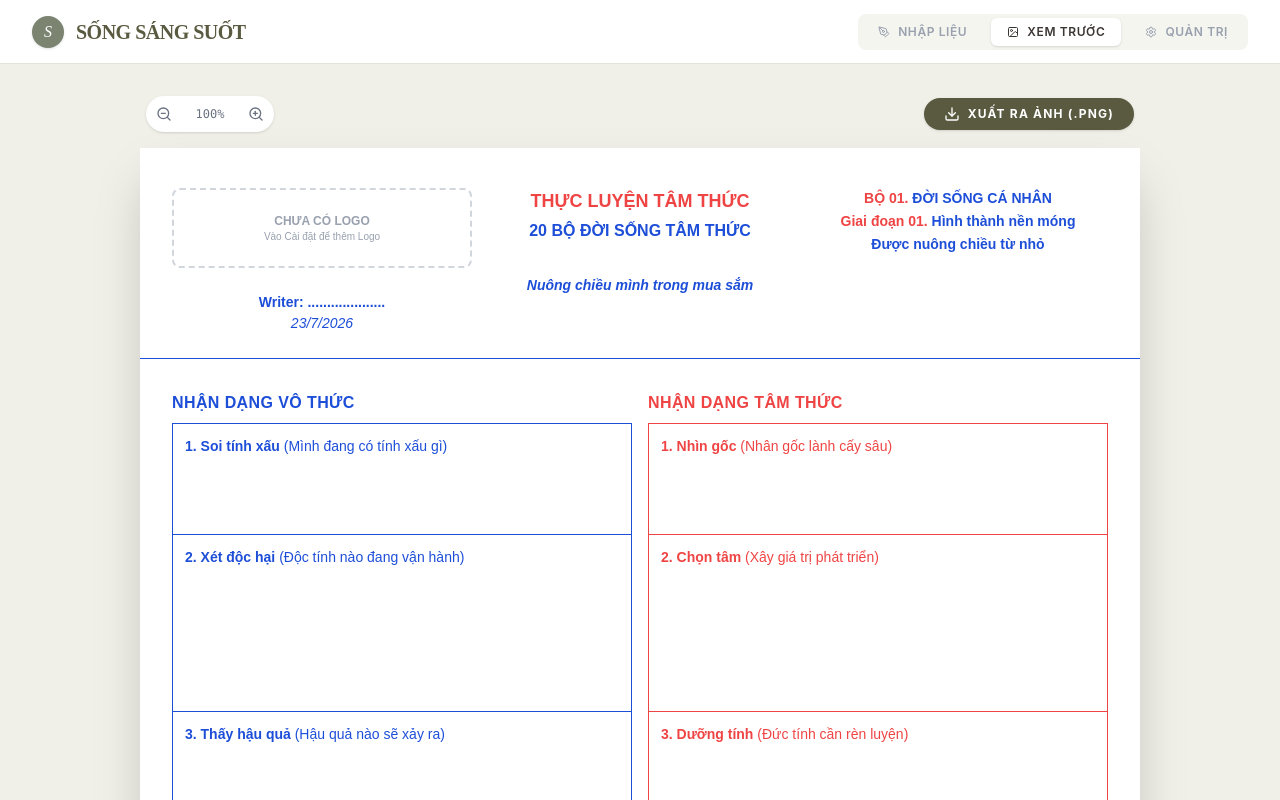
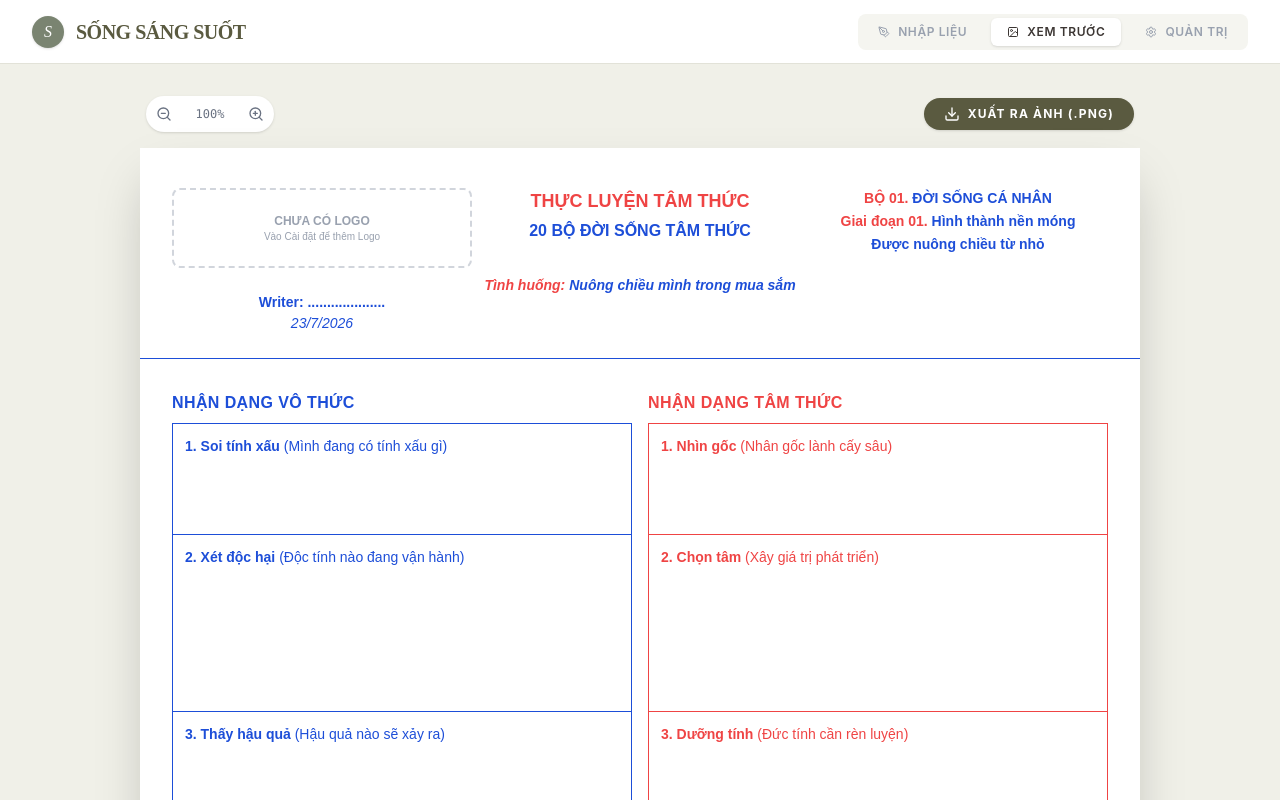
Before and after one commit to windc151095/SSSform, a React (Vite) app: page / in a window 1280 px wide. Both pictures are taken after a click on the button "XEM TRƯỚC". Shown: the top 800 px of the page. Built offline with nearby package versions, Linux system fonts and the light colour scheme.

Commit message:
feat: add situational label to template preview
Include a "Tình huống:" label in the template preview to improve clarity for the displayed data.

```diff
--- a/src/components/TemplatePreview.tsx
+++ b/src/components/TemplatePreview.tsx
@@ -55,6 +55,7 @@ export const TemplatePreview = forwardRef<HTMLDivElement, TemplatePreviewProps>(
               20 BỘ ĐỜI SỐNG TÂM THỨC
             </h3>
             <div className="flex justify-center items-center gap-1 text-[14px] font-bold italic mt-8">
+              <span className="text-[14px]" style={{ color: headingColor2 }}>Tình huống:</span>
               <span className="text-[14px]" style={{ color: headingColor1 }}>{data.tinhHuong || 'Nuông chiều mình trong mua sắm'}</span>
             </div>
           </div>
@@ -68,6 +69,7 @@ export const TemplatePreview = forwardRef<HTMLDivElement, TemplatePreviewProps>(
               <span style={{ color: headingColor2 }}>Giai đoạn 01. </span><span style={{ color: headingColor1 }}>Hình thành nền móng</span>
             </div>
             <div className="flex justify-center items-center gap-1 text-[14px] font-bold">
+
               <span style={{ color: headingColor1 }}>{data.thucCanh || 'Được nuông chiều từ nhỏ'}</span>
             </div>
           </div>
```
